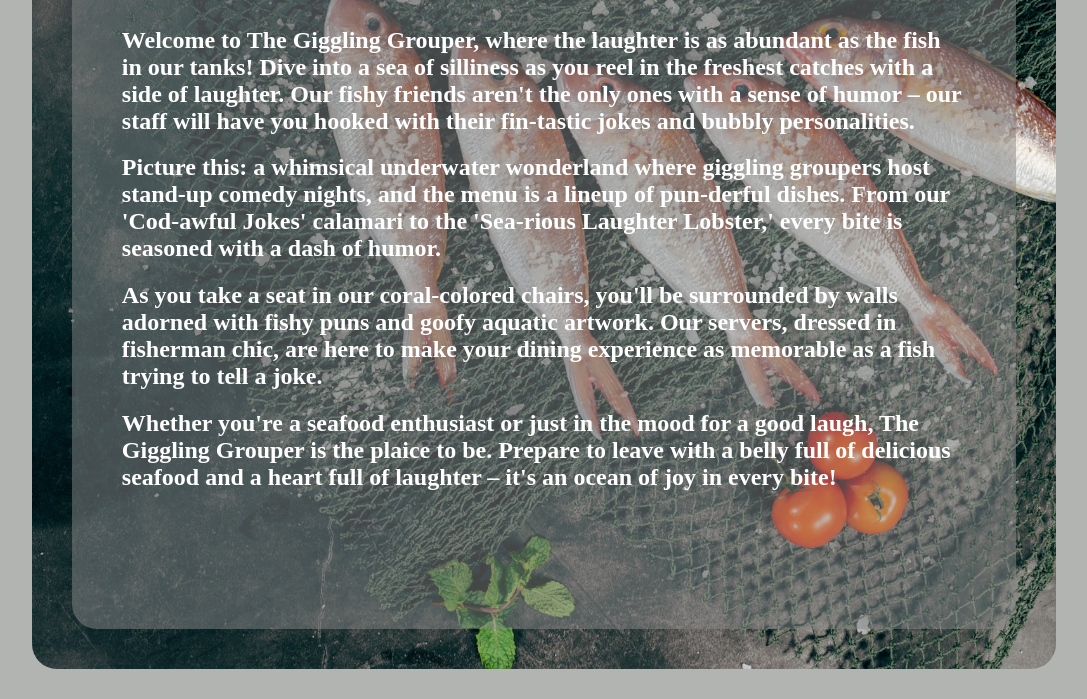
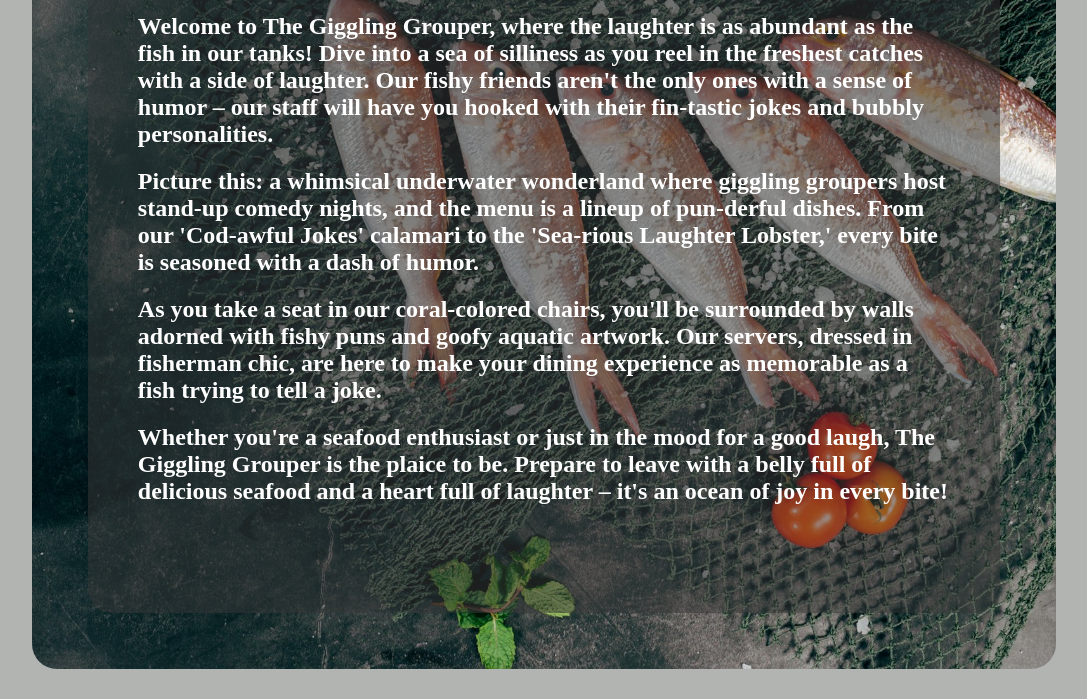
Before and after one commit to tunanocrust17/Restaurant, a website built with webpack: page dist/index.html in a window 1280 px wide. Shown: the part 261-960 px from the top of the page, without its empty margins (173-1260 px from the left). Built offline with Linux system fonts and the light colour scheme.

```diff
--- a/src/style.css
+++ b/src/style.css
@@ -71,9 +71,9 @@
     align-items: center;
     border-radius: 25px;
     /* background-color: #9c9c9cef; */
-    background: rgba(136, 136, 136, 0.5);
+    background: rgba(56, 56, 56, 0.5);
     /* opacity: 0.6; */
-    margin: 2.5rem;
+    margin: 3.5rem;
 }
 
 .welcome-page, .menu-page, .about-page {
```
Also changed, not shown: dist/index.bundle.js.
